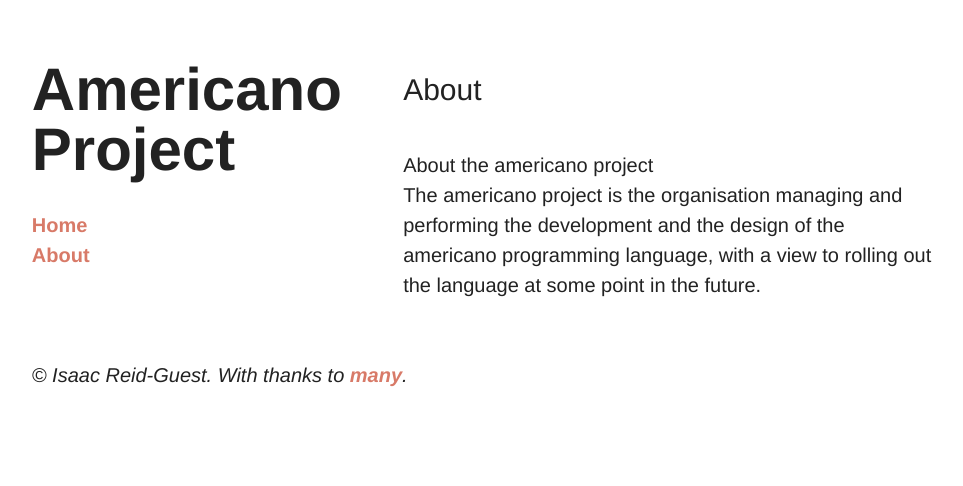
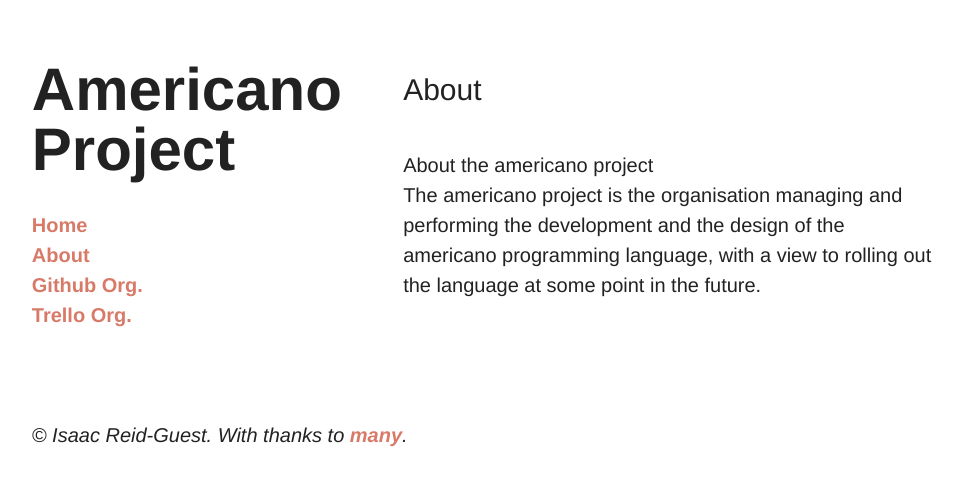
Before and after one commit to picoknow/picoknow.github.io, a Jekyll site: the page built from about/index.md, in a window 1280 px wide. Shown: the top 486 px of the page, without its empty margins (159-1122 px from the left). Built offline with Jekyll 4.4.1, drawn with Linux system fonts in a browser that asks for light colours.

Commit message:
Menu includes trello and github organisation links.

```diff
--- a/_includes/menu.html
+++ b/_includes/menu.html
@@ -1,4 +1,6 @@
 <ul class="menu">
     <li><a href="/">Home</a></li>
     <li><a href="/about/">About</a></li>
+    <li><a href="https://github.com/americano-project/">Github Org.</a></li>
+    <li><a href="https://trello.com/americano_project/">Trello Org.</a></li>
 </ul>
```
